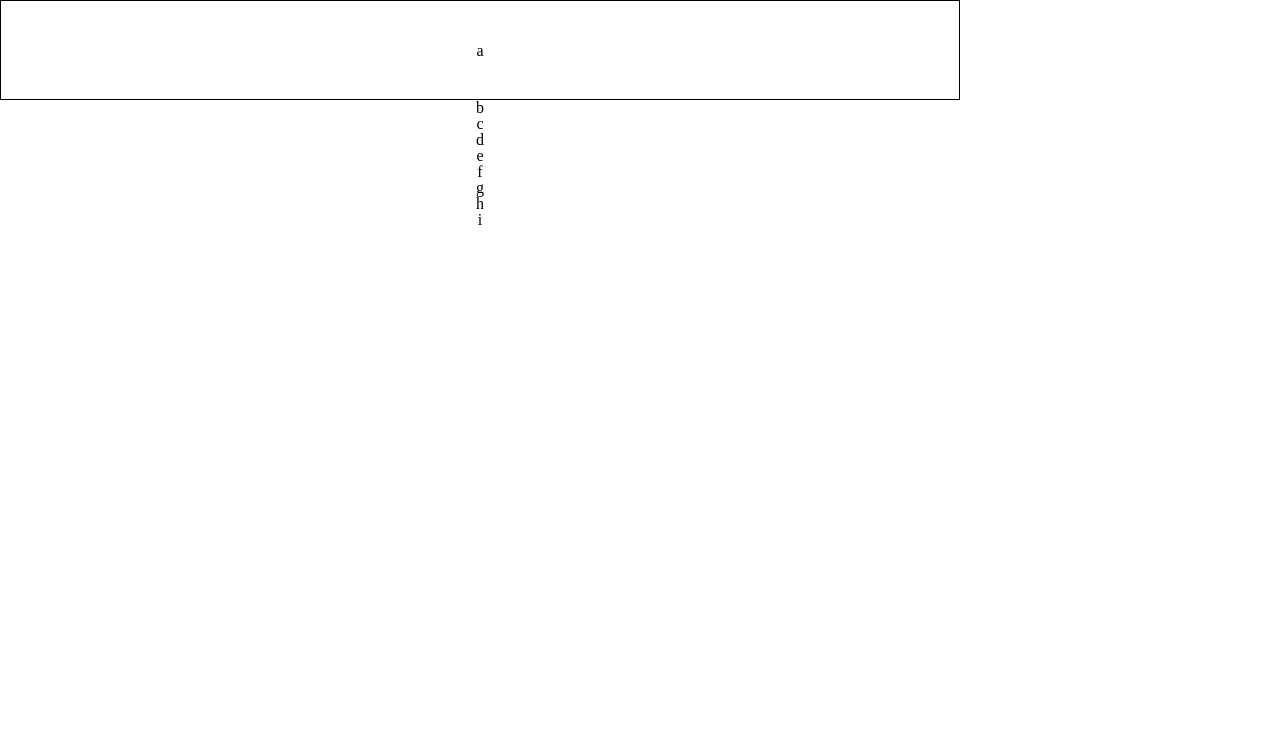
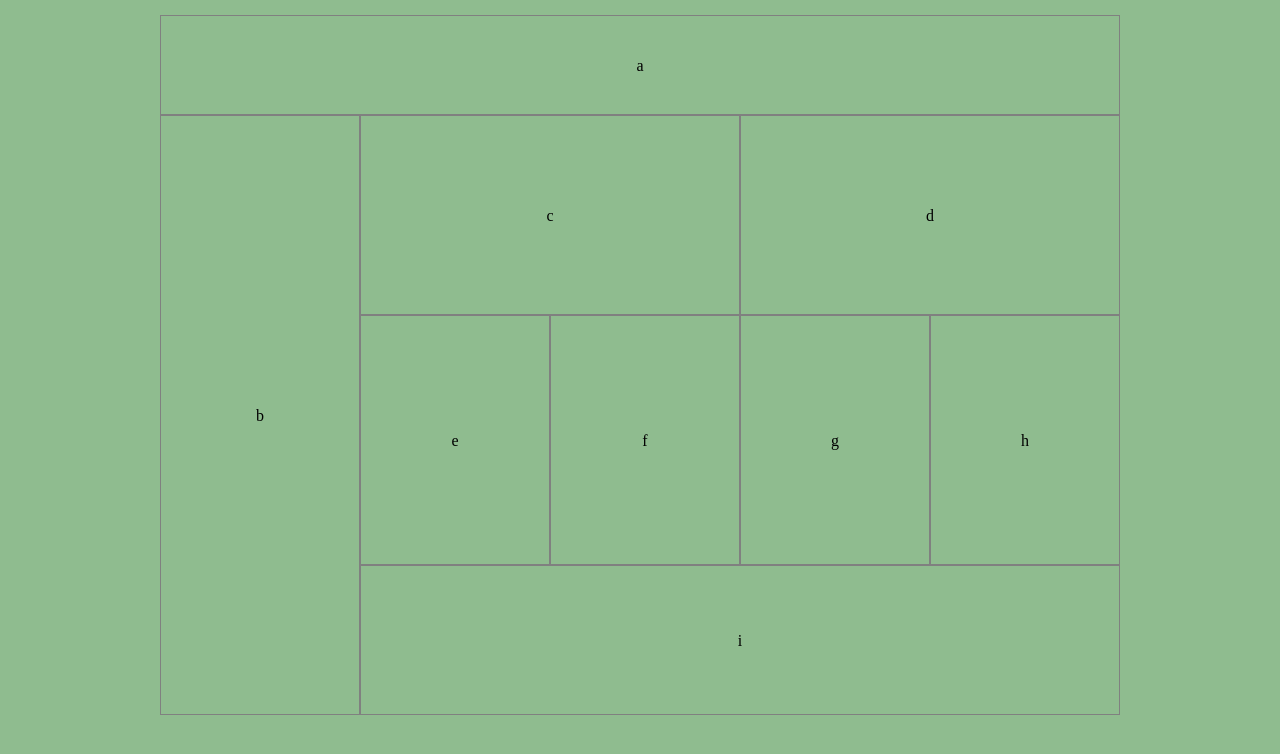
Before and after one commit to sueduclos/lab-01, a plain HTML site: page index.html in a window 1280 px wide. Drawn offline with Linux system fonts and the light colour scheme.

Commit message:
updated desktop view and modules.css

```diff
--- a/css/base.css
+++ b/css/base.css
@@ -2,6 +2,9 @@
 @media (max-width:767px) {
 
   body {
+    /* background-color: lightslategray; */
+    margin-top: 20px;
+    margin-bottom: 20px;
     text-align: center;
   }
 
@@ -15,6 +18,7 @@
 @media (min-width: 768px) {
 
   body {
+    margin: 15px auto;
     max-width: 960px;
     text-align: center;
   }
@@ -23,7 +27,7 @@
     width: 960px;
     height: 100px;
     box-sizing: border-box;
-    border: 1px solid black;
+    border: 1px solid gray;
     line-height: 100px;
   }
 }
--- a/css/layout.css
+++ b/css/layout.css
@@ -6,7 +6,7 @@
     height: 75px;
     line-height: 75px;
     box-sizing: border-box;
-    border: 1px solid black;
+    border: 1px solid gray;
   }
 
   article {
@@ -15,7 +15,7 @@
     height: 150px;
     line-height: 150px;
     box-sizing: border-box;
-    border: 1px solid black;
+    border: 1px solid gray;
   }
 
   #double>div {
@@ -24,7 +24,14 @@
     height: 125px;
     line-height: 125px;
     box-sizing: border-box;
-    border: 1px solid black;
+    border: 1px solid gray;
+  }
+
+  #quad {
+    margin: auto;
+    width: 480px;
+    height: 500px;
+    overflow: hidden;
   }
 
   #quad>div {
@@ -33,8 +40,18 @@
     height: 250px;
     line-height: 250px;
     box-sizing: border-box;
-    border: 1px solid black;
+    border: 1px solid gray;
     float: left;
+  }
+
+  footer {
+    margin: auto;
+    width: 480px;
+    height: 80px;
+    line-height: 80px;
+    box-sizing: border-box;
+    border: 1px solid gray;
+    clear: right;
   }
 
 }
@@ -42,4 +59,56 @@
 /* desktop view  */
 @media (min-width: 768px) {
 
+  article {
+    margin: auto;
+    width: 200px;
+    height: 600px;
+    line-height: 600px;
+    box-sizing: border-box;
+    border: 1px solid gray;
+    float: left;
+  }
+
+  #double {
+    width: 760px;
+    height: 200px;
+    float:right;
+  }
+
+  #double>div {
+    margin: auto;
+    width: 380px;
+    height: 200px;
+    line-height: 200px;
+    box-sizing: border-box;
+    border: 1px solid gray;
+    float: left;
+  }
+
+  #quad {
+    width: 760px;
+    height: 250px;
+    float: right;
+  }
+
+  #quad>div {
+    margin: auto;
+    width: 190px;
+    height: 250px;
+    line-height: 250px;
+    box-sizing: border-box;
+    border: 1px solid gray;
+    float: left;
+  }
+
+  footer {
+    margin: auto;
+    width: 760px;
+    height: 150px;
+    line-height: 150px;
+    box-sizing: border-box;
+    border: 1px solid gray;
+    float: right;
+  }
+
 }
--- a/css/modules.css
+++ b/css/modules.css
@@ -0,0 +1,15 @@
+/* mobile first */
+@media (max-width:767px) {
+
+  body {
+    background-color: lightslategray;
+  }
+}
+
+/* desktop view  */
+@media (min-width: 768px) {
+
+  body {
+    background-color: darkseagreen;
+  }
+}
--- a/index.html
+++ b/index.html
@@ -8,10 +8,10 @@
   <link rel="stylesheet" href="css/base.css">
   <link rel="stylesheet" href="css/layout.css">
   <link rel="stylesheet" href="css/modules.css">
-  <title>SMACCS Demo</title>
+  <title>SMACCS Lab 1</title>
 </head>
 <body>
-  <header id="boxA">a</header>
+  <header>a</header>
   <article>b</article>
   <section id="double">
     <div>c</div>
```
